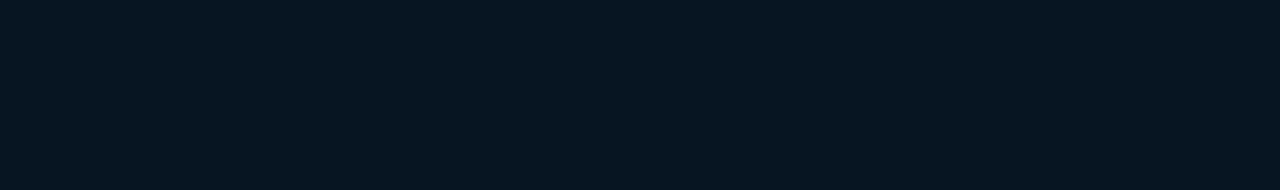
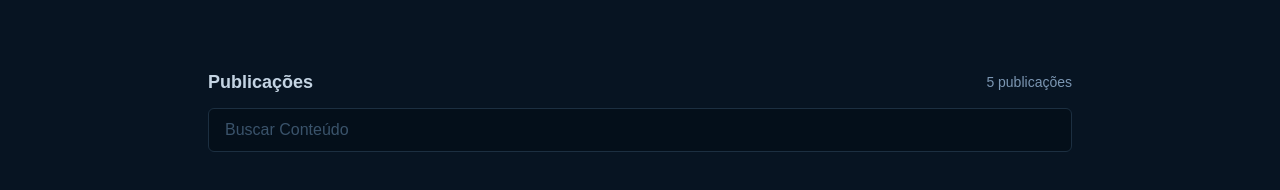
Before and after one commit to fabiof2x/ignite2022-reactjs-03-challenge-github-blog, a React app: page / in a window 1280 px wide. Shown: the part 412-602 px from the top of the page. Built offline with nearby package versions, Linux system fonts and the light colour scheme; the HTML template or start-up script is replaced by a standard one.

Commit message:
feat: search content component

```diff
--- /dev/null
+++ b/src/pages/Home/components/SearchContent/index.tsx
@@ -0,0 +1,13 @@
+import { SearchContentContainer } from './styles'
+
+export function SearchContent() {
+  return (
+    <SearchContentContainer>
+      <div>
+        <p>Publicações</p>
+        <span>5 publicações</span>
+      </div>
+      <input type="text" placeholder="Buscar Conteúdo" />
+    </SearchContentContainer>
+  )
+}
--- /dev/null
+++ b/src/pages/Home/components/SearchContent/styles.ts
@@ -0,0 +1,39 @@
+import styled from 'styled-components'
+
+export const SearchContentContainer = styled.form`
+  display: flex;
+  flex-direction: column;
+  gap: 0.75rem;
+  margin-top: 4.5rem;
+
+  div {
+    display: flex;
+    align-items: center;
+    justify-content: space-between;
+
+    p {
+      color: ${({ theme }) => theme.colors['base-subtitle']};
+      font-size: ${({ theme }) => theme.textSizes['title-title-s']};
+      font-weight: 700;
+    }
+
+    span {
+      color: ${({ theme }) => theme.colors['base-span']};
+      font-size: ${({ theme }) => theme.textSizes['text-s']};
+    }
+  }
+
+  input {
+    flex: 1;
+    border-radius: 6px;
+    padding: 0.75rem 1rem;
+    background: ${({ theme }) => theme.colors['base-input']};
+    border: 1px solid ${({ theme }) => theme.colors['base-border']};
+    color: ${({ theme }) => theme.colors['base-text']};
+    transition: 0.4s;
+
+    &::placeholder {
+      color: ${({ theme }) => theme.colors['base-label']};
+    }
+  }
+`
--- a/src/pages/Home/index.tsx
+++ b/src/pages/Home/index.tsx
@@ -1,10 +1,12 @@
 import { ProfileCard } from './components/ProfileCard'
+import { SearchContent } from './components/SearchContent'
 import { HomeContainer } from './styles'
 
 export function Home() {
   return (
     <HomeContainer>
       <ProfileCard />
+      <SearchContent />
     </HomeContainer>
   )
 }
--- a/src/styles/global.ts
+++ b/src/styles/global.ts
@@ -7,8 +7,8 @@
     box-sizing: border-box;
 
     :focus {
-      outline: 0;
-      box-shadow: 0 0 0 2px ${({ theme }) => theme.colors.blue};
+      outline: none;
+      box-shadow: 0 0 0 1px ${({ theme }) => theme.colors.blue};
     }
 
     body {
```
